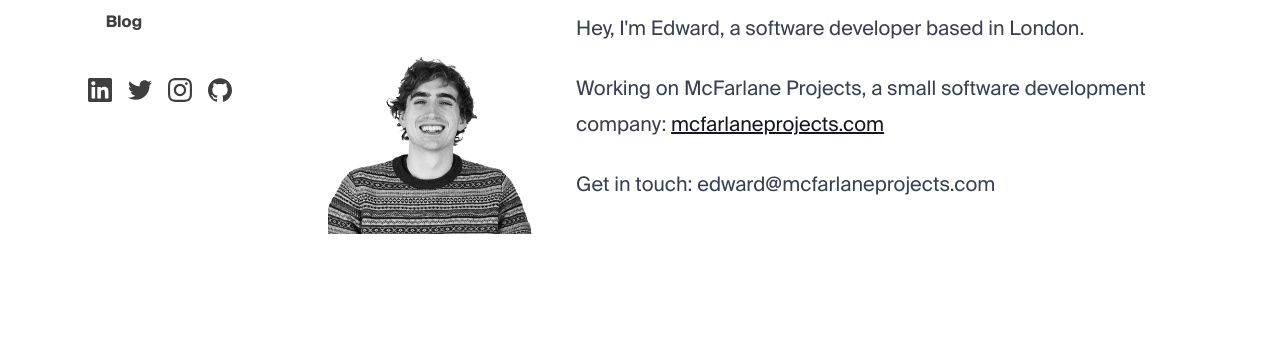
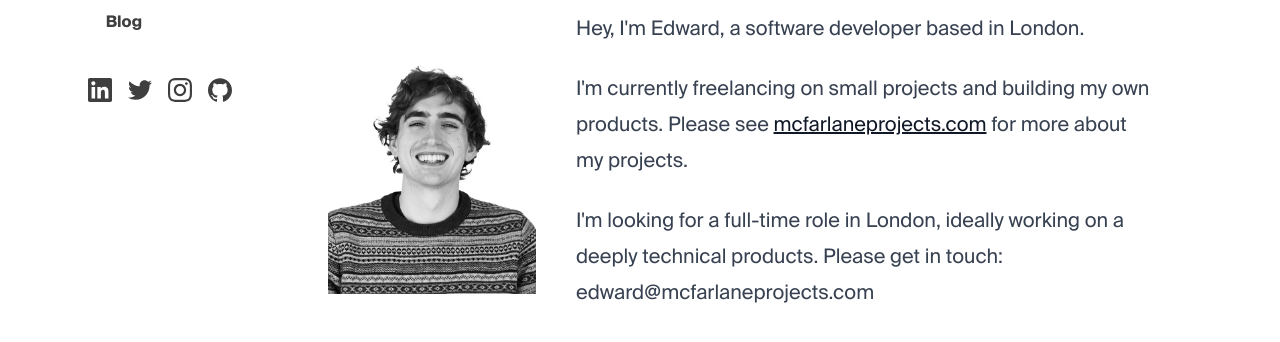
Before and after one commit to emcfarlane/emcfarlane, a Next.js app: page / in a window 1280 px wide. Shown: the part 214-556 px from the top of the page. Built offline with nearby package versions, Linux system fonts and the light colour scheme.

Commit message:
Update readme.md

```diff
--- a/app/hello.mdx
+++ b/app/hello.mdx
@@ -23,9 +23,10 @@ export const Hero = ({children}) => (
 <Hero>
 Hey, I'm Edward, a software developer based in London.
 
-Working on McFarlane Projects, a small software development company:
-[mcfarlaneprojects.com](https://mcfarlaneprojects.com)
+I'm currently freelancing on small projects and building my own products.
+Please see [mcfarlaneprojects.com](https://mcfarlaneprojects.com) for more about my projects.
 
-Get in touch:
+I'm looking for a full-time role in London, ideally working on a deeply technical products.
+Please get in touch:
 edward<Hide>@bot</Hide>@mcfarlaneprojects.com
 </Hero>
```
